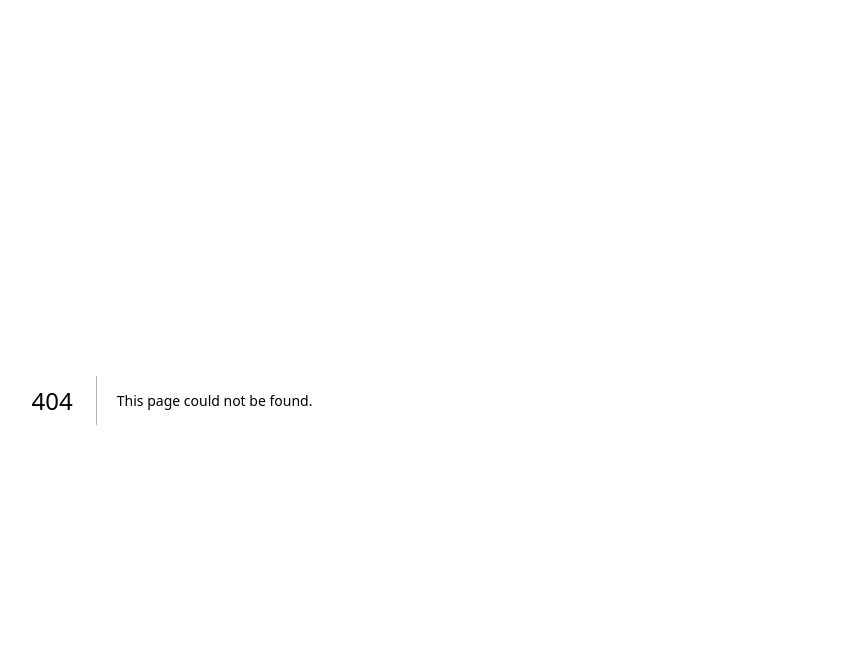
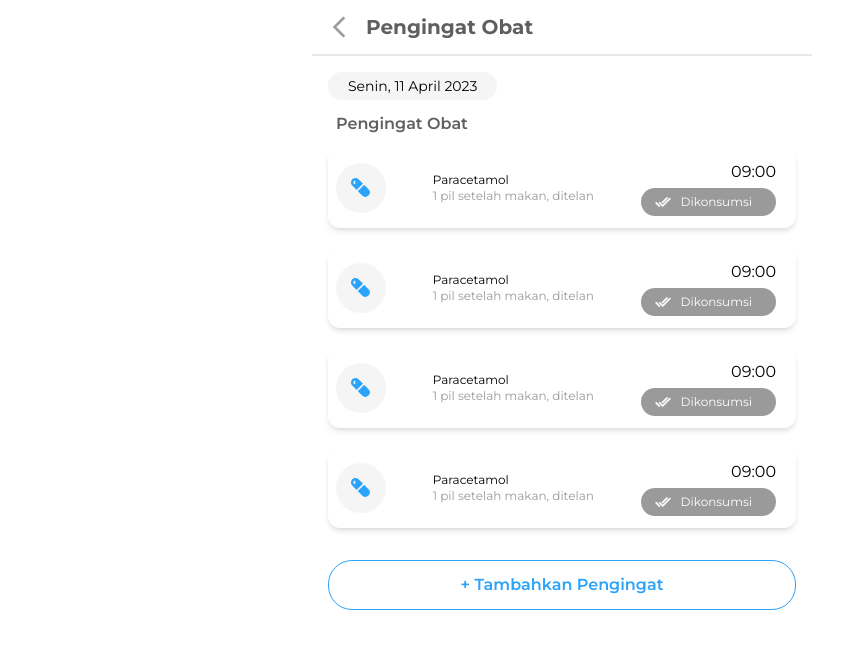
Before and after one commit to Personal-Health-Record/frontend, a Next.js app: page /pengingat in a window 1280 px wide. Before the commit this address had no page. Shown: the top 648 px of the page, without its empty margins (78-921 px from the left). Built offline with nearby package versions, Linux system fonts and the light colour scheme.

Commit message:
feat: pengingat obat

```diff
--- /dev/null
+++ b/src/app/pengingat/components/ButtonTambah/index.tsx
@@ -0,0 +1,9 @@
+const ButtonTambah = () => {
+  return (
+    <button className="border py-3 rounded-3xl text-mainBlue font-semibold border-mainBlue mt-5">
+      + Tambahkan Pengingat
+    </button>
+  );
+};
+
+export default ButtonTambah;
--- /dev/null
+++ b/src/app/pengingat/components/ChipDate/index.tsx
@@ -0,0 +1,13 @@
+interface Props {
+  date: string;
+}
+
+const ChipDate = ({ date }: Props) => {
+  return (
+    <p className="px-5 py-1 bg-superLightGrey w-fit rounded-2xl text-sm">
+      {date}
+    </p>
+  );
+};
+
+export default ChipDate;
--- /dev/null
+++ b/src/app/pengingat/components/ListPengingat/index.tsx
@@ -0,0 +1,18 @@
+import PengingatCard from "../PengingatCard";
+
+const ListPengingat = () => {
+  return (
+    <div className="flex flex-col">
+      <h3 className="font-semibold text-mainGrey pl-2 mb-3">Pengingat Obat</h3>
+
+      <div className="flex flex-col gap-5">
+        <PengingatCard />
+        <PengingatCard />
+        <PengingatCard />
+        <PengingatCard />
+      </div>
+    </div>
+  );
+};
+
+export default ListPengingat;
--- /dev/null
+++ b/src/app/pengingat/components/PengingatCard/index.tsx
@@ -0,0 +1,31 @@
+import Image from "next/image";
+
+const PengingatCard = () => {
+  return (
+    <div className="flex shadow-md py-3 px-2 rounded-xl gap-3 justify-between items-center">
+      <div>
+        <Image src="/images/pengingat/obat.png" alt="" width={50} height={50} />
+      </div>
+
+      <div className="flex flex-col justify-between">
+        <p className="text-xs">Paracetamol</p>
+        <p className="text-xs text-lightGrey">1 pil setelah makan, ditelan</p>
+      </div>
+
+      <div className="flex flex-col items-end gap-1 mr-3">
+        <p>09:00</p>
+        <div className="flex bg-lightGrey items-center gap-2 pl-3 pr-6 py-1 rounded-2xl">
+          <Image
+            src="/images/pengingat/check_all.png"
+            alt=""
+            width={20}
+            height={20}
+          />
+          <p className="text-xs text-white">Dikonsumsi</p>
+        </div>
+      </div>
+    </div>
+  );
+};
+
+export default PengingatCard;
--- /dev/null
+++ b/src/app/pengingat/page.tsx
@@ -0,0 +1,20 @@
+import Header from "../components/Header";
+import ButtonTambah from "./components/ButtonTambah";
+import ChipDate from "./components/ChipDate";
+import ListPengingat from "./components/ListPengingat";
+
+const PengingatObatPage = () => {
+  return (
+    <div className="flex flex-col">
+      <Header title="Pengingat Obat" />
+
+      <div className="flex flex-col w-full px-4 py-4 gap-3">
+        <ChipDate date="Senin, 11 April 2023" />
+        <ListPengingat />
+        <ButtonTambah />
+      </div>
+    </div>
+  );
+};
+
+export default PengingatObatPage;
```
Also changed, not shown: public/images/pengingat/check_all.png (added), public/images/pengingat/obat.png (added).
